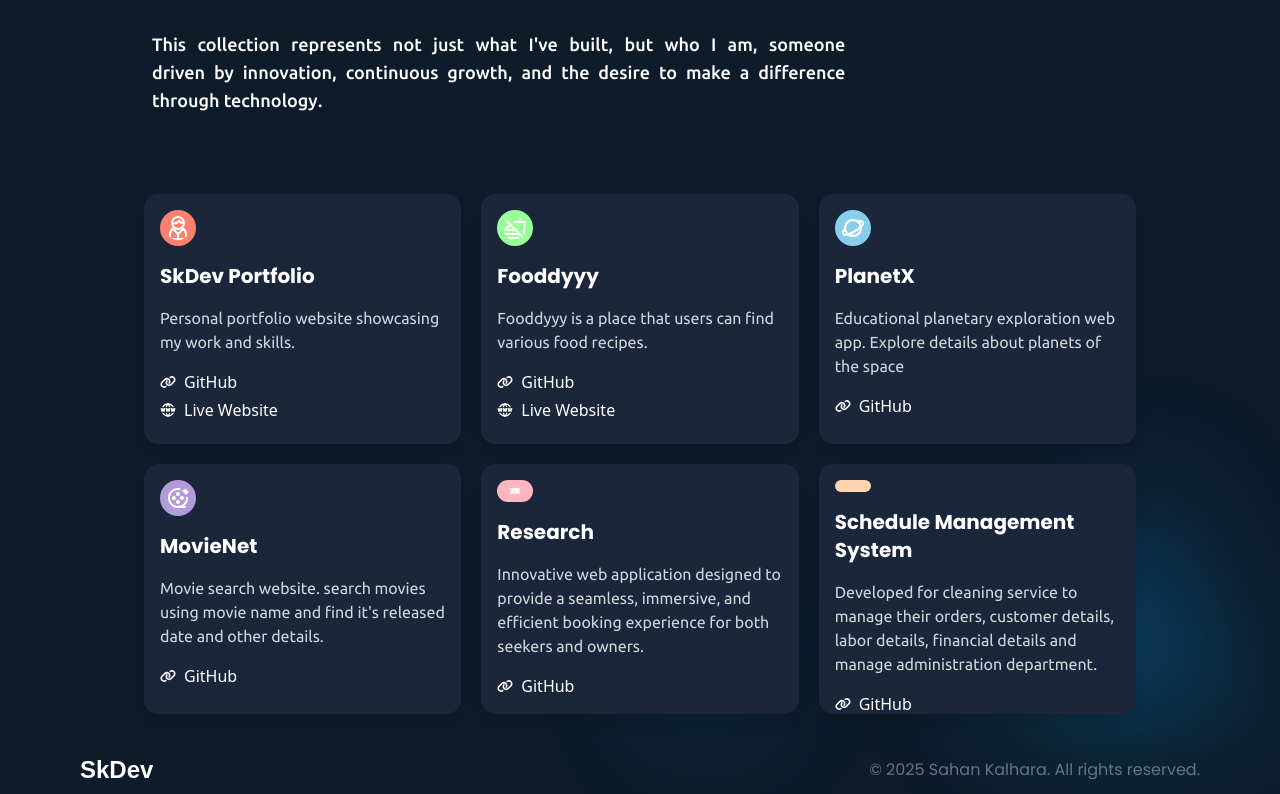
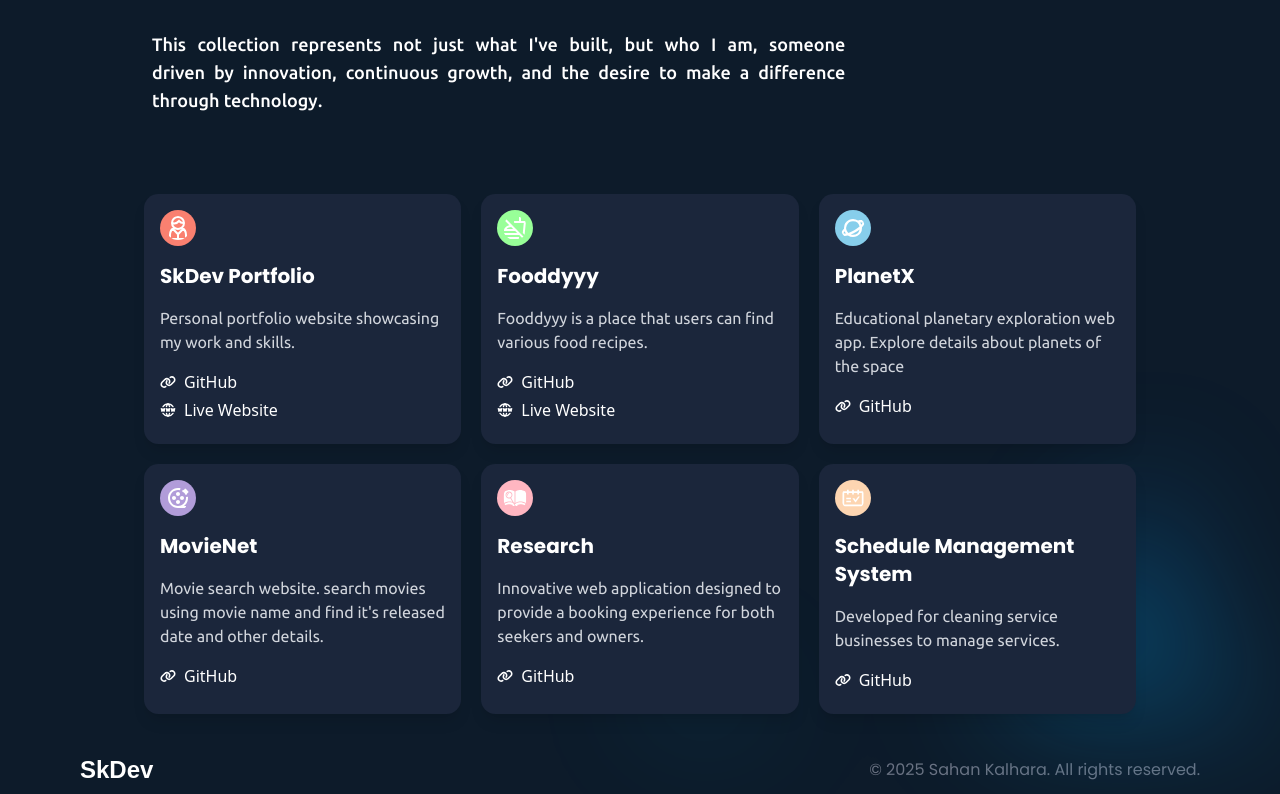
Before and after one commit to SkDev22/SkDev2025, a React (Vite) app: page /projects in a window 1280 px wide. Shown: the part 541-1335 px from the top of the page. Built offline with nearby package versions, Linux system fonts and the light colour scheme; a web font is replaced by a local one.

Commit message:
Improve responsiveness and update project descriptions
Adjusted layout and styling in Gallary, ProjectCard, About, and Projects components for better responsiveness on different screen sizes. Updated project descriptions in Projects.jsx for clarity and brevity.

```diff
--- a/src/components/Gallary.jsx
+++ b/src/components/Gallary.jsx
@@ -2,7 +2,7 @@ import CircularGallery from "../../ReactBits/CircularGallery/CircularGallery";
 
 const Gallary = () => {
   return (
-    <div className="h-screen">
+    <div className="h-auto md:h-screen">
       <div className="relative isolate px-6 pt-14 lg:px-8">
         <div
           aria-hidden="true"
@@ -16,7 +16,7 @@ const Gallary = () => {
             className="relative left-[calc(50%-11rem)] aspect-1155/678 w-144.5 -translate-x-1/2 rotate-30 bg-linear-to-tr from-[#00eeff] to-[#0022ff] opacity-30 sm:left-[calc(50%-30rem)] sm:w-288.75"
           />
         </div>
-        <div style={{ height: "600px", position: "relative" }}>
+        <div style={{ height: "600px", position: "relative" }} >
           <CircularGallery bend={3} textColor="#000000" borderRadius={0.05} />
         </div>
         <div
--- a/src/components/ProjectCard.jsx
+++ b/src/components/ProjectCard.jsx
@@ -21,7 +21,7 @@ const ProjectCard = ({
       transitionDuration={900}
       playOnce={false}
       style={{
-        width: "400px",
+        width: "100%",
         height: "250px",
         backgroundColor: bgColor,
         borderRadius: "0.9rem",
@@ -35,6 +35,7 @@ const ProjectCard = ({
         justifyContent: "start",
         gap: "1rem",
         color: "#ffffff",
+        ...(window.innerWidth >= 768 ? { width: "400px", height: "250px" } : {}),
       }}
     >
       {Icon && (
--- a/src/pages/About.jsx
+++ b/src/pages/About.jsx
@@ -22,15 +22,15 @@ const About = () => {
             className="relative left-[calc(50%-11rem)] aspect-1155/678 w-144.5 -translate-x-1/2 rotate-30 bg-linear-to-tr from-[#0022ff] to-[#c300ff] opacity-30 sm:left-[calc(50%-30rem)] sm:w-288.75"
           />
         </div>
-        <div className="mx-auto w-full pt-[135px] flex justify-between items-start px-14 ">
-          <div className="flex-1 pl-16">
+        <div className="md:mx-auto w-full md:pt-[135px] pt-24 flex md:flex-row flex-col justify-between items-start md:px-14 px-6 ">
+          <div className="flex-1 md:pl-16 pl-0">
             <BlurText
               text="I&apos;m Sahan Kalhara"
               delay={300}
               animateBy="words"
-              className="text-[64px] font-bold mb-8 text-blue-600 leading-12 font-family-Poppins"
+              className="md:text-[64px] text-5xl font-bold mb-8 text-blue-600 leading-12 font-family-Poppins"
             />
-            <p className="text-pretty text-white font-medium text-lg text-justify font-family-Ubuntu ">
+            <p className="text-pretty text-white font-medium text-lg md:text-justify text-left font-family-Ubuntu ">
               From a young age, I&apos;ve been deeply fascinated by how technology
               can reshape the way we live, work, and connect. I wrote my first
               line of code out of curiosity and never looked back — since then,
@@ -58,7 +58,7 @@ const About = () => {
             <img
               src={my5}
               alt="Sahan Image"
-              className=" w-[400px] h-[60%] mt-3 rotate-x-2 rotate-y-16 rotate-6 rounded-xl grayscale-100 hover:animate-pulse hover:rotate-0 hover:grayscale-0"
+              className=" w-[400px] h-[60%] md:mt-3 mt-20 rotate-x-2 rotate-y-16 rotate-6 rounded-xl grayscale-100 hover:animate-pulse hover:rotate-0 hover:grayscale-0"
             />
           </div>
         </div>
--- a/src/pages/Projects.jsx
+++ b/src/pages/Projects.jsx
@@ -47,7 +47,7 @@ const projects = [
     iconBg: "#FFB6C1",
     title: "Research",
     description:
-      "Innovative web application designed to provide a seamless, immersive, and efficient booking experience for both seekers and owners.",
+      "Innovative web application designed to provide a booking experience for both seekers and owners.",
     githubLink: "https://github.com/SkDev22/Models_Research",
   },
   {
@@ -55,7 +55,7 @@ const projects = [
     iconBg: "#FDD5B1",
     title: "Schedule Management System",
     description:
-      "Developed for cleaning service to manage their orders, customer details, labor details, financial details and manage administration department.",
+      "Developed for cleaning service businesses to manage services.",
     githubLink: "https://github.com/SkDev22/Schedule_Management_System",
   },
 ];
@@ -79,7 +79,7 @@ const Projects = () => {
             className="relative left-[calc(50%-11rem)] aspect-1155/678 w-144.5 -translate-x-1/2 rotate-30 bg-linear-to-tr from-[#0022ff] to-[#c300ff] opacity-30 sm:left-[calc(50%-30rem)] sm:w-288.75"
           />
         </div>
-        <div className="mx-auto w-full md:pt-[135px] pt-10 md:flex md:flex-row flex-col justify-between items-start md:px-14 px-6 ">
+        <div className="mx-auto w-full md:pt-[135px] pt-10 md:flex md:flex-row flex-col justify-between items-start md:px-14 px-0 ">
           <div className="flex-2 md:pl-16 pl-0">
             <BlurText
               text="Projects I&apos;ve Built to Create My Own Mark on the World"
@@ -108,7 +108,7 @@ const Projects = () => {
           </div>
           <div className="flex-1 flex justify-center items-center hidden md:block"></div>
         </div>
-        <div className="mt-20 md:px-28 px-6 flex flex-col gap-5">
+        <div className="mt-20 mb-10 md:mb-0 md:px-28 px-0 flex flex-col gap-5">
           {projects
             .reduce((rows, item, index) => {
               if (index % 3 === 0) rows.push([]);
```
